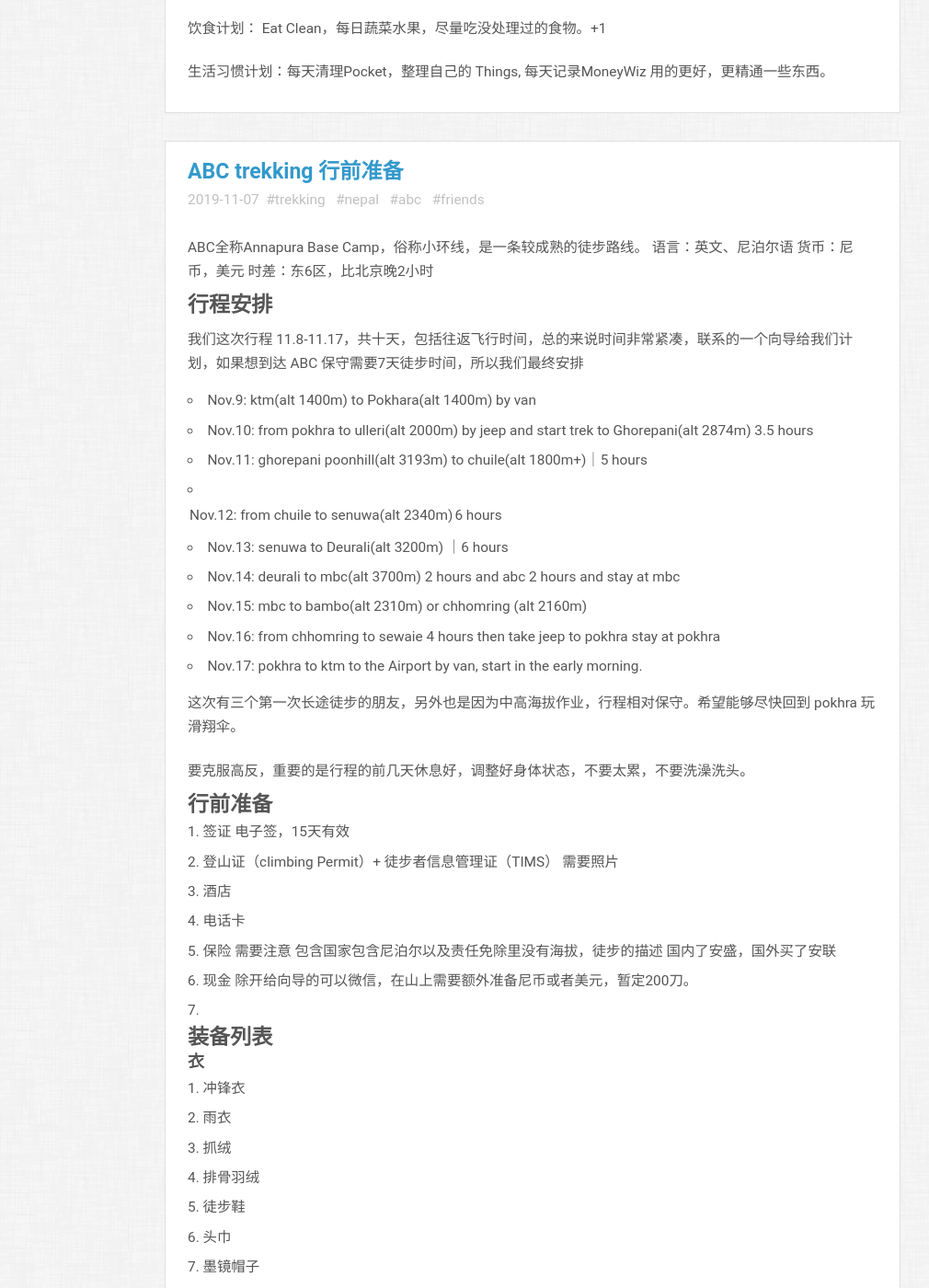
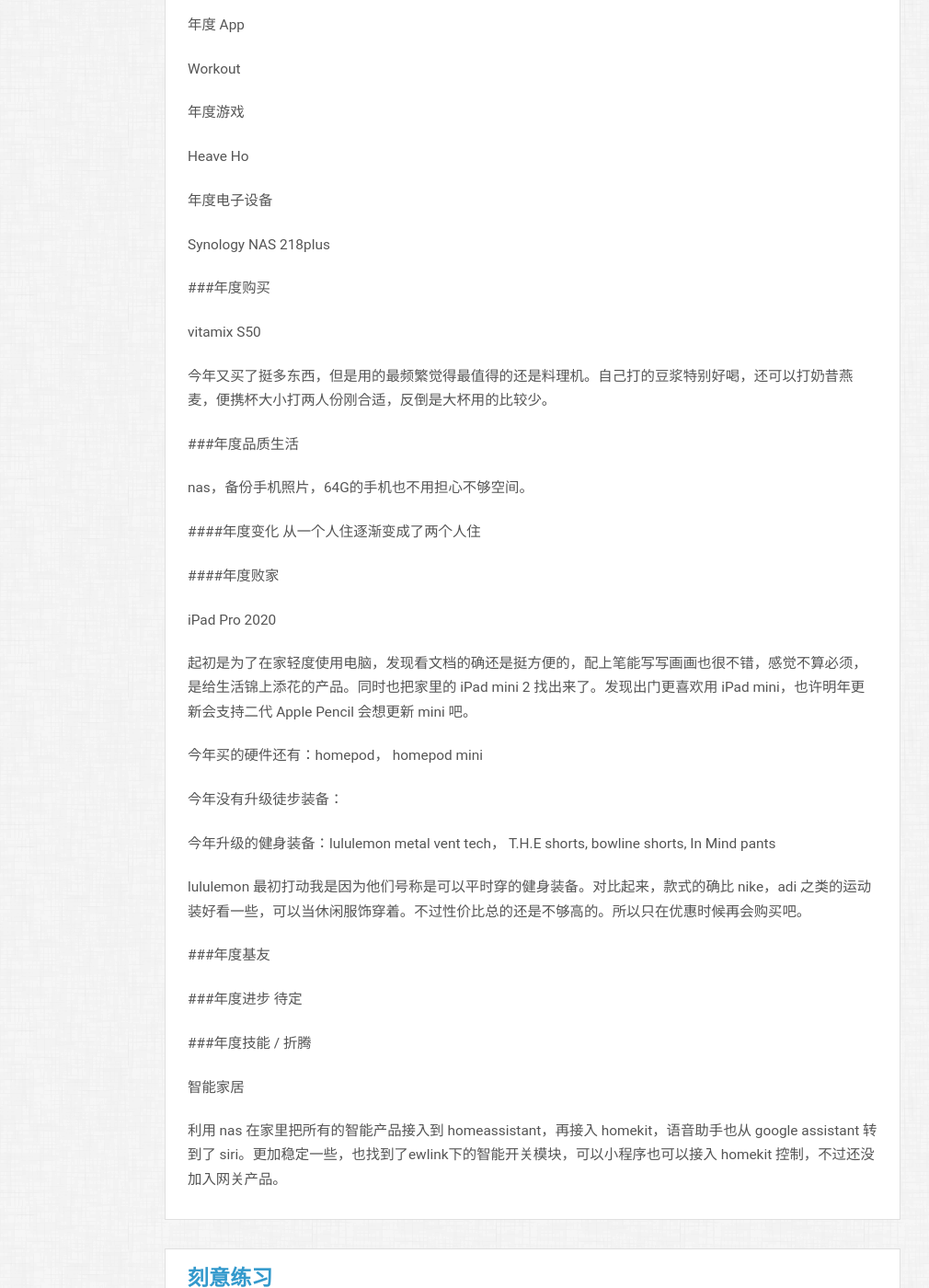
Before and after one commit to tzungtzu/tzungtzu.github.io, a Jekyll site: the page built from blog/blog.markdown, in a window 1280 px wide and 1400 px high, scrolled down 2889 px. Shown: the whole window at 92% size, without its empty margins (61-1071 px from the left). Built offline with Jekyll 4.4.1, drawn with Linux system fonts in a browser that asks for light colours; some web fonts are replaced; comment, search, counter and statistics services are not loaded; some of the changed text lies outside the part shown.

Commit message:
add hospital notes

```diff
--- /dev/null
+++ b/blog/_posts/Diary/20-12-08-resolution.md
@@ -0,0 +1,154 @@
+---
+layout: post
+title: 2020 总结 + 展望
+categories:
+- Diary
+tags:
+- 2019
+- 2020
+
+---
+
+年度书籍
+
+《给年轻人的极简金融课》
+年纪到了，在理财方面有很多需要学习的。这本书从入门讲理财，其中还有很多需要自己多消化。
+
+
+
+
+
+年度电影
+
+< 海市蜃楼 >
+
+
+
+年度剧集
+
+《硅谷》大结局
+
+
+<!--more-->
+
+
+年度播客
+
+< 陌生的荷兰 >
+
+
+
+年度综艺
+
+
+年度纪录片
+
+
+年度音乐
+
+
+
+###年度食物
+
+卡士酸奶
+
+
+年度餐厅
+
+钟姐钵钵鸡
+
+年度坚持
+
+从5月开始坚持健身。感觉到了身体的变化。
+
+
+
+
+###年度运动
+
+倒立+手支撑
+
+不知不觉，从入门的阴瑜伽拉伸、流瑜伽基本序列，也练到了支撑体式。一段时间内每周三节支撑课，即使没有练其他动态课，也能感觉到身体素质的变化，感受到瑜伽里的力量训练。从头倒立到三角倒立，从乌鸦式到康迪亚式，每次进步都很有成就感。
+
+
+
+年度城市
+港深
+
+可能会想通过徒步露营，更加了解这两个城市。
+
+
+
+年度照片
+待定
+
+
+
+年度旅行/年度徒步
+可能是香港徒步了吧，三天徒步感觉还不错。认识了志同道合的朋友。久违的 Global 的感觉。
+
+
+
+年度 App
+
+Workout
+
+
+
+年度游戏
+
+Heave Ho
+
+
+年度电子设备
+
+Synology NAS 218plus
+
+###年度购买
+
+vitamix S50
+
+今年又买了挺多东西，但是用的最频繁觉得最值得的还是料理机。自己打的豆浆特别好喝，还可以打奶昔燕麦，便携杯大小打两人份刚合适，反倒是大杯用的比较少。
+
+
+###年度品质生活
+
+nas，备份手机照片，64G的手机也不用担心不够空间。
+
+
+####年度变化
+从一个人住逐渐变成了两个人住
+
+
+
+####年度败家
+
+iPad Pro 2020
+
+起初是为了在家轻度使用电脑，发现看文档的确还是挺方便的，配上笔能写写画画也很不错，感觉不算必须，是给生活锦上添花的产品。同时也把家里的 iPad mini 2 找出来了。发现出门更喜欢用 iPad mini，也许明年更新会支持二代 Apple Pencil 会想更新 mini 吧。
+
+今年买的硬件还有：homepod， homepod mini
+
+今年没有升级徒步装备：
+
+今年升级的健身装备：lululemon metal vent tech， T.H.E shorts, bowline shorts, In Mind pants
+
+lululemon 最初打动我是因为他们号称是可以平时穿的健身装备。对比起来，款式的确比 nike，adi 之类的运动装好看一些，可以当休闲服饰穿着。不过性价比总的还是不够高的。所以只在优惠时候再会购买吧。
+
+
+###年度基友
+
+
+
+
+
+###年度进步
+待定
+
+
+
+###年度技能 / 折腾
+
+智能家居
+
+利用 nas 在家里把所有的智能产品接入到 homeassistant，再接入 homekit，语音助手也从 google assistant 转到了 siri。更加稳定一些，也找到了ewlink下的智能开关模块，可以小程序也可以接入 homekit 控制，不过还没加入网关产品。
--- /dev/null
+++ b/blog/_posts/Diary/21-05-12-hospital.md
@@ -0,0 +1,50 @@
+---
+layout: post
+title: 医保异地报销
+categories:
+- life
+tags:
+- 医院
+- 健康
+
+---
+
+
+家人最近去广州做手术，整理医保报销的流程，同时做个记录，方便以后查找。
+
+<!--more-->
+
+先了解下基本信息。ref[2] 介绍的比较详细
+
+<img src="https://pic4.zhimg.com/80/v2-83c535fdcb373b33ac05711105148fd3_1440w.jpg" alter="" width="75%">
+
+总的来说异地就医报销分两种情况，
+统筹结算和先垫付后报销。
+
+只有符合要求的四种人才能提前备案走统筹结算通道。
+
+对于异地临时就医人员，也就是未办理异地就医备案手续的，
+
+		例如，不符合转诊条件（未开具转诊证明）而自行前往异地住院，或短期差旅异地时，突发状况临时急诊或住院，这些情况暂时只有急诊住院才可报销，而且不支持异地直接统筹结算，
+
+只能先持社保卡就医，垫付全部费用后，再凭病历和票据资料回本地医保经办部门报销。
+
+*个别地区急诊住院也不支持报销，需详询参保地的医保经办部门。
+
+
+报销标准也比较复杂：
+
+	报销范围——哪些药品目录、诊疗项目可以报，按就医地（异地）标准来。
+	起付标准、支付比例、报销限额——多少钱起报、报多少，都按参保地（本地）标准执行。
+
+对于我家人的情况：属于异地临时就医人员，需要先从参保地区社保服务电话那里确认如何备案，再进行报销。
+
+1.  办理住院凭证
+2. 湖南的智慧人社可以在线办理异地医保备案，用支付宝绑定社保账号，按步骤完成线上备案。其中要传入住院凭证。
+3.  办理住院手续，需要看备案信息
+
+
+### References:
+1. [医保政策问答（四）异地就医](https://mp.weixin.qq.com/s/BfzDiIEzuiQa4ObIqkMoiA)
+2.  [异地就医，医保怎么报？2020年最新最全流程 - 知乎](https://zhuanlan.zhihu.com/p/143177333)
+3. [医保异地报销，竟然这么简单！ - 知乎](https://zhuanlan.zhihu.com/p/35449656)
```
Also changed, not shown: want.markdown (+21 -7 lines), 3 other files.
